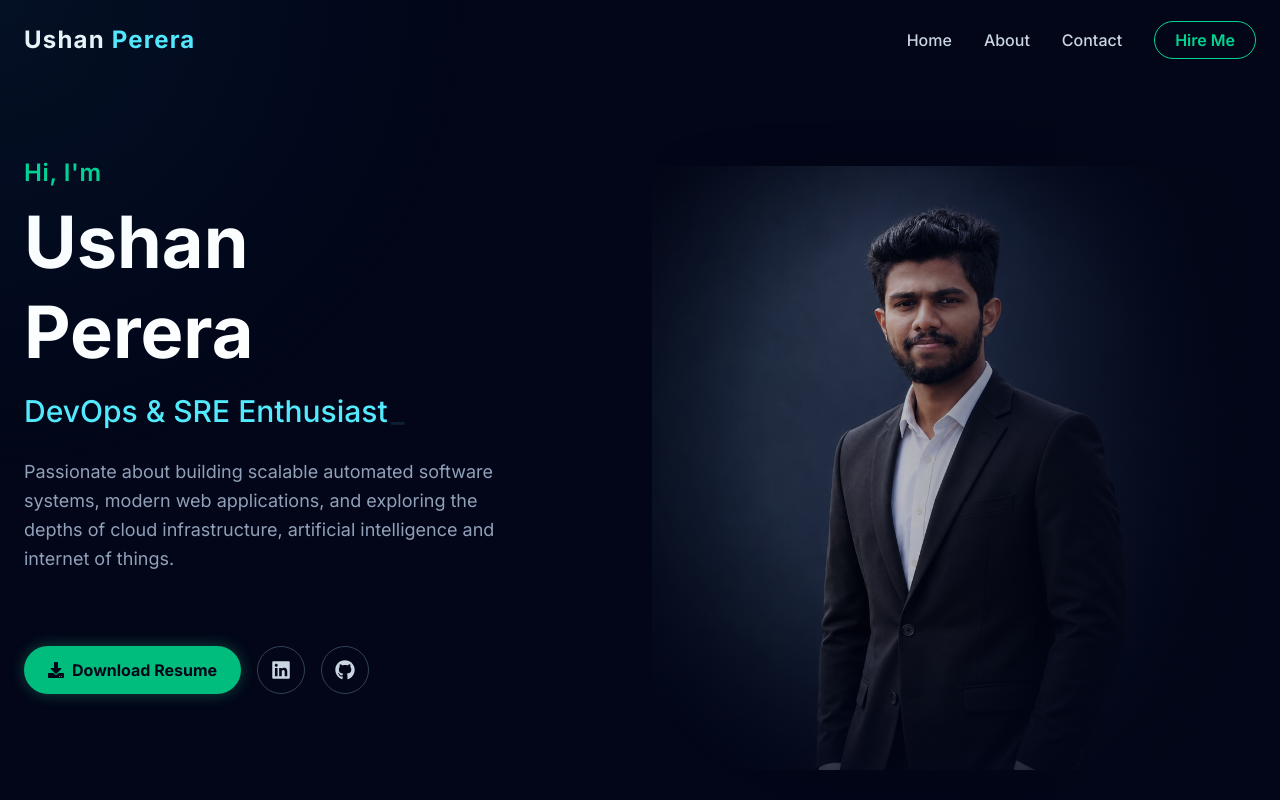
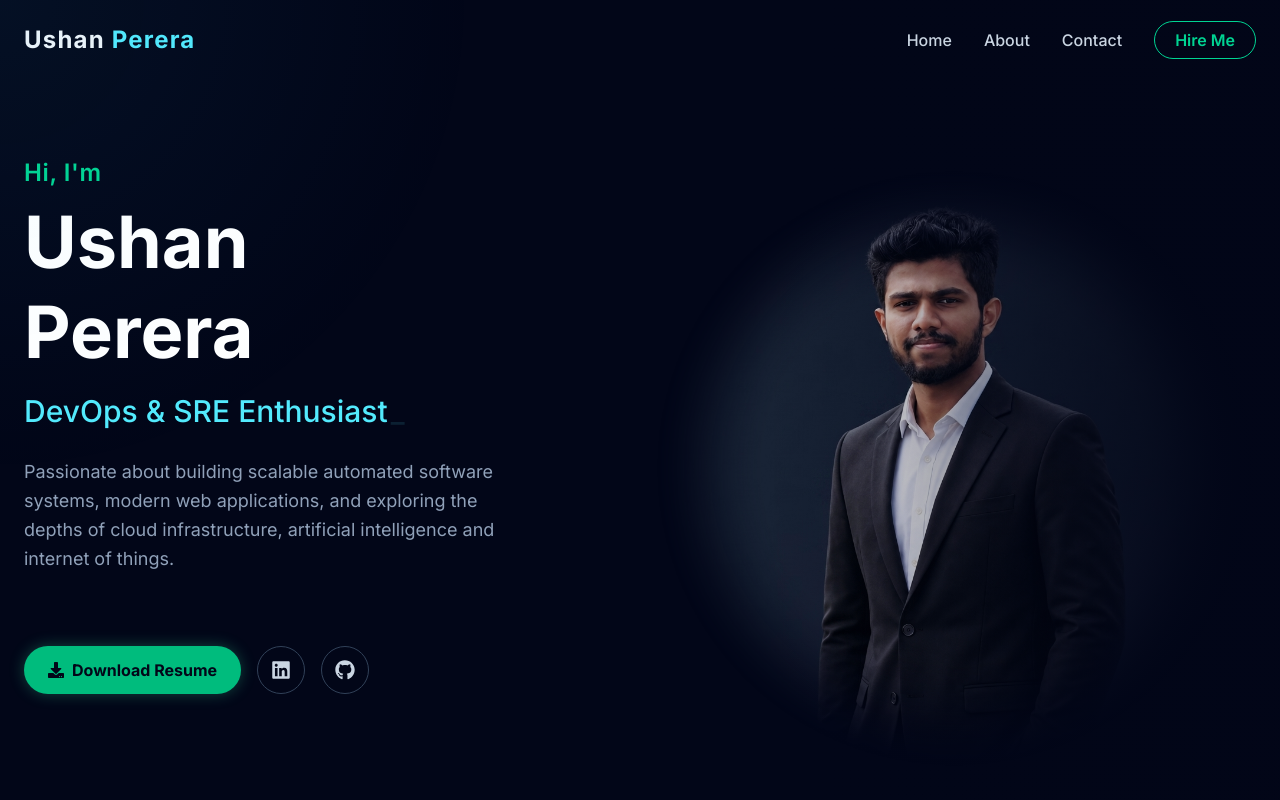
Before and after one commit to ushansamudithaperera/My-Portfolio, a Next.js app: page / in a window 1280 px wide. Shown: the top 800 px of the page. Built offline with nearby package versions, Linux system fonts and the light colour scheme.

Commit message:
feat: add Hero section with profile image, animation, and social links

```diff
--- a/src/components/Hero.tsx
+++ b/src/components/Hero.tsx
@@ -83,13 +83,9 @@ export default function Hero() {
           className="relative h-[450px] md:h-[700px] lg:h-[850px] w-full flex items-end justify-center md:justify-end mt-10 md:mt-0"
         >
           <img
-            src="/me.png"
+            src="/0me.png"
             alt="Ushan Perera"
-            className="h-[105%] w-auto object-contain object-middle -mb-12 md:-mb-16 drop-shadow-[0_20px_30px_rgba(0,0,0,0.5)] z-10"
-            style={{
-              WebkitMaskImage: 'radial-gradient(circle at 50% 45%, black 35%, transparent 72%)',
-              maskImage: 'radial-gradient(circle at 50% 45%, black 35%, transparent 72%)',
-            }}
+            className="h-[105%] w-auto object-contain object-middle -mb-12 md:-mb-16 z-10"
           />
         </motion.div>
 
```
Also changed, not shown: public/0me.png (added).
